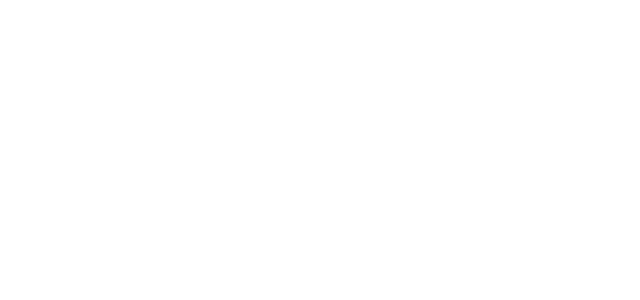
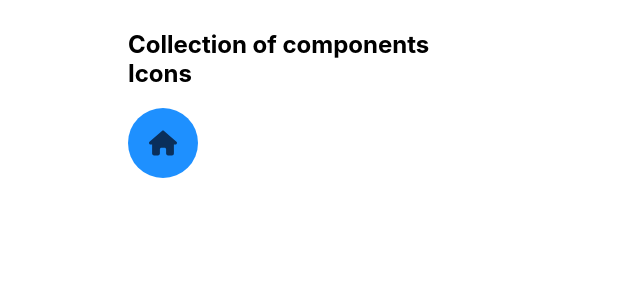
Before and after one commit to Mikael-Kolehmainen/component-libraries, a React (Vite) app in the folder react/: page / in a window 1280 px wide. Shown: the top 300 px of the page, without its empty margins (0-640 px from the left). Built offline with nearby package versions, Linux system fonts and the light colour scheme.

Commit message:
Imported library for the icons

```diff
--- a/react/package.json
+++ b/react/package.json
@@ -14,6 +14,7 @@
     "axios": "^1.7.7",
     "react": "^18.3.1",
     "react-dom": "^18.3.1",
+    "react-icons": "^5.3.0",
     "react-redux": "^9.1.2",
     "react-router-dom": "^6.26.1",
     "redux-persist": "^6.0.0",
--- a/react/src/components/icon/icon.component.tsx
+++ b/react/src/components/icon/icon.component.tsx
@@ -1,15 +1,15 @@
 import { MouseEventHandler } from "react";
-import { IconContainer, StyledIcon } from "./icon.styles";
+import { IconContainer } from "./icon.styles";
 
 interface IconProps {
-  iconPath: string;
+  IconComponent: React.FC;
   onClick: MouseEventHandler;
 }
 
-const Icon = ({ iconPath, onClick }: IconProps) => {
+const Icon = ({ IconComponent, onClick }: IconProps) => {
   return (
-    <IconContainer className="icon" onClick={onClick}>
-      <StyledIcon $iconPath={iconPath} />
+    <IconContainer onClick={onClick}>
+      <IconComponent />
     </IconContainer>
   );
 };
--- a/react/src/components/icon/icon.styles.tsx
+++ b/react/src/components/icon/icon.styles.tsx
@@ -6,10 +6,8 @@
   height: 70px;
   border-radius: 50%;
   position: relative;
-  margin: auto;
-`;
 
-export const StyledIcon = styled.i`
+  svg {
     display: block;
     width: 40%;
     height: 40%;
@@ -17,6 +15,6 @@
     top: 50%;
     left: 50%;
     transform: translate(-50%, -50%);
-  background-color: ${(props) => props.theme.secondaryFontColor};
-  background: url(${(props) => props.$iconPath}) no-repeat center;
+    color: ${(props) => props.theme.primaryColor};
+  }
 `;
--- a/react/src/index.css
+++ b/react/src/index.css
@@ -16,3 +16,8 @@
   color: black;
   overflow: auto;
 }
+
+section {
+  width: 80%;
+  margin: 30px 10%;
+}
--- a/react/src/routes/home/home.component.tsx
+++ b/react/src/routes/home/home.component.tsx
@@ -1,7 +1,18 @@
 import { useEffect, useState } from "react";
+import { FaHouse } from "react-icons/fa6";
+import Icon from "../../components/icon/icon.component";
+import { Container } from "./home.styles";
 
 const Home = () => {
-  return <section></section>;
+  return (
+    <section>
+      <h1>Collection of components</h1>
+      <h2>Icons</h2>
+      <Container>
+        <Icon IconComponent={FaHouse} iconPath="/icons/house-solid.svg" />
+      </Container>
+    </section>
+  );
 };
 
 export default Home;
--- a/react/src/routes/home/home.styles.tsx
+++ b/react/src/routes/home/home.styles.tsx
@@ -1 +1,8 @@
 import { styled } from "styled-components";
+
+export const Container = styled.div`
+  display: flex;
+  flex-direction: row;
+  gap: 20px;
+  margin-top: 20px;
+`;
--- a/react/src/theme.ts
+++ b/react/src/theme.ts
@@ -1,6 +1,6 @@
 export const theme = {
-  primaryColor: "",
-  secondaryColor: "",
+  primaryColor: "#0a2f5b",
+  secondaryColor: "#1e90ff",
   primaryFontColor: "",
   secondaryFontColor: "",
   miscColor: "",
```
Also changed, not shown: 1 other file (tests, documents, lock files or other folders). Lines whose indentation alone changed are shown as unchanged.
